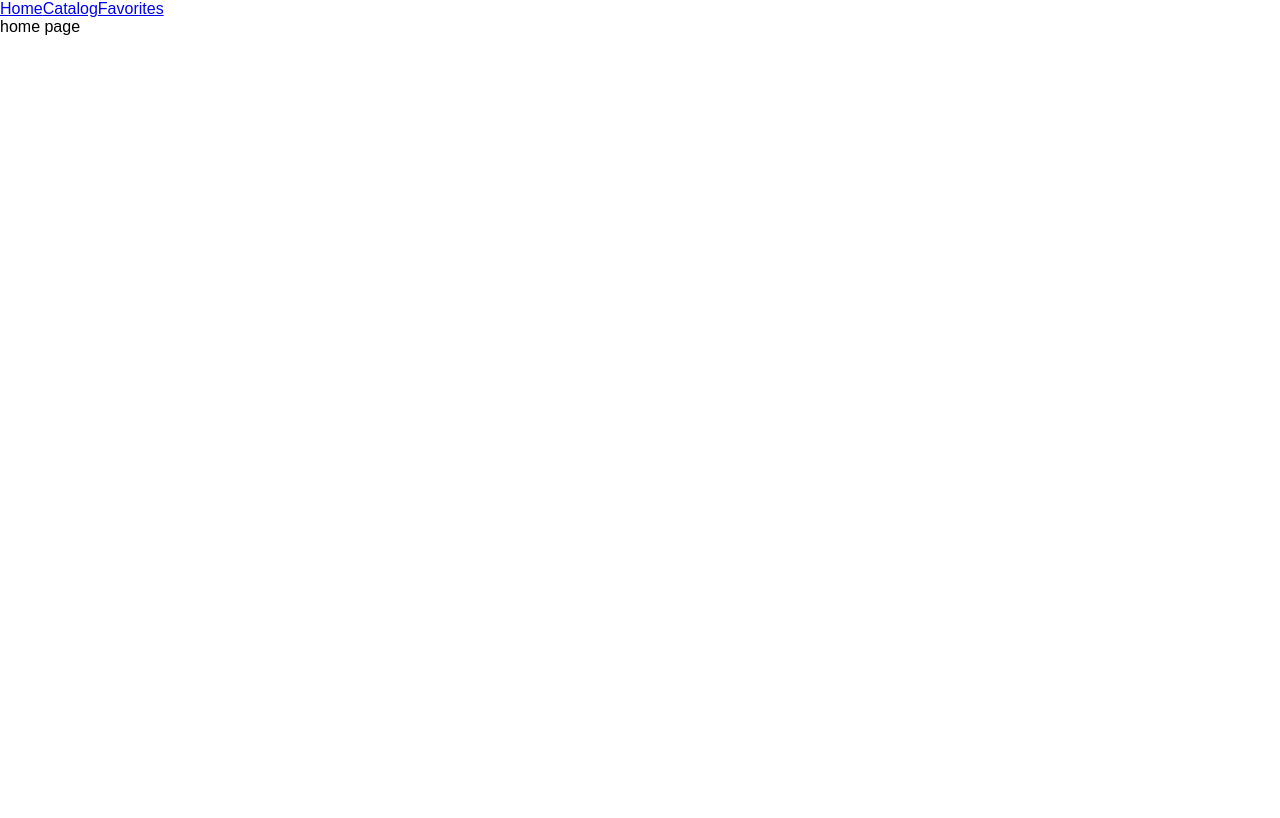
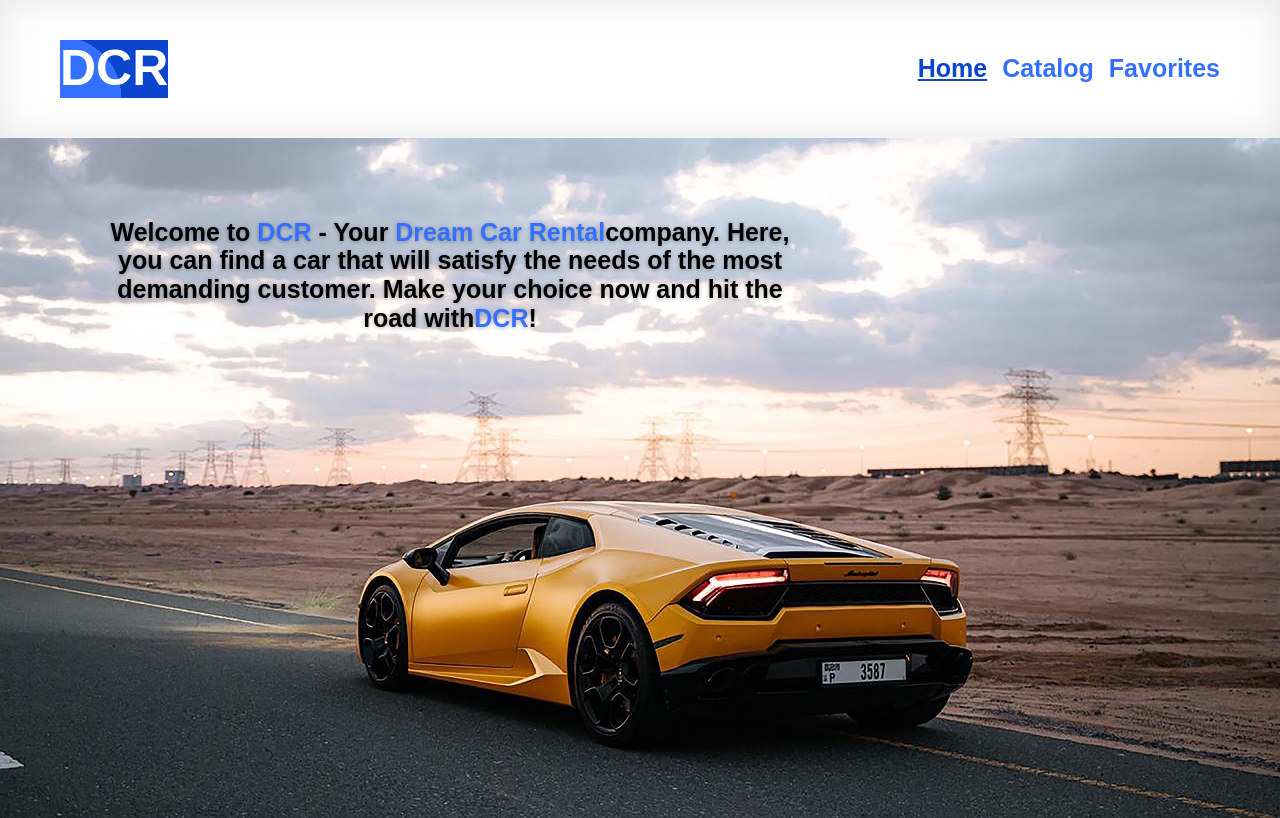
Before and after one commit to NikoNikoUA/AutoMarket, a React (Create React App) app in the folder my-app/: page / in a window 1280 px wide. Built offline with nearby package versions, Linux system fonts and the light colour scheme.

Commit message:
added homePage

```diff
--- a/my-app/src/Container.styled.js
+++ b/my-app/src/Container.styled.js
@@ -1,4 +1,38 @@
 import styled from "styled-components";
+
+// ====================== Home Page =======================
+
+export const Background = styled.section`
+  background-image: ${(props) => props.$url || "none"};
+  overflow: hidden;
+  background-position: center bottom;
+  background-repeat: no-repeat;
+  background-size: cover;
+  z-index: 10;
+  position: absolute;
+  width: 100%;
+  height: 85%;
+`;
+
+export const Text = styled.p`
+  position: absolute;
+  top: 80px;
+  left: 100px;
+  width: 700px;
+  color: black;
+  font-size: 25px;
+  font-weight: bold;
+  text-align: center;
+  text-shadow: 0 1px 4px rgba(0, 0, 0, 0.3);
+`;
+
+export const Span = styled.span`
+  color: ${(props) => props.theme.colors.mainColor};
+  font-size: 25px;
+  font-weight: bold;
+`;
+
+// =================== Catalog =========================
 
 export const Container = styled.div`
   min-width: 1440px;
@@ -14,6 +48,9 @@ export const ComponentsContainer = styled.div`
   justify-content: center;
   align-items: center;
 `;
+
+// =================== FAVORITE =======================
+
 export const FavCarsContainer = styled.ul`
   width: 1184px;
   display: flex;
--- a/my-app/src/GlobalStyles.js
+++ b/my-app/src/GlobalStyles.js
@@ -32,4 +32,8 @@ ul {
 img {
   display: block;
 }
+
+a{
+  text-decoration: none;
+}
 `;
--- a/my-app/src/components/Sharedlayout/SharedLayout.js
+++ b/my-app/src/components/Sharedlayout/SharedLayout.js
@@ -1,20 +1,26 @@
-import { NavLink, Outlet } from "react-router-dom";
+import { Outlet } from "react-router-dom";
 import { Suspense } from "react";
 import { Loader } from "../../../src/components/Loader/Loader";
+import { NavHeader, LogoText, Li, Ul, Link } from "./SharedLayout.styled";
 
 export const SharedLayout = () => {
   return (
     <section>
       <header>
-        <nav>
-          <ul>
-            <li>
-              <NavLink to="/">Home</NavLink>
-              <NavLink to="catalog">Catalog</NavLink>
-              <NavLink to="favorites">Favorites</NavLink>
-            </li>
-          </ul>
-        </nav>
+        <NavHeader>
+          <LogoText>DCR</LogoText>
+          <Ul>
+            <Li>
+              <Link to="/">Home</Link>
+            </Li>
+            <Li>
+              <Link to="catalog">Catalog</Link>
+            </Li>
+            <Li>
+              <Link to="favorites">Favorites</Link>
+            </Li>
+          </Ul>
+        </NavHeader>
       </header>
       <Suspense fallback={<Loader />}>
         <Outlet />
--- /dev/null
+++ b/my-app/src/components/Sharedlayout/SharedLayout.styled.js
@@ -0,0 +1,49 @@
+import styled from "styled-components";
+import { NavLink } from "react-router-dom";
+
+export const NavHeader = styled.nav`
+  display: flex;
+  justify-content: space-between;
+  align-items: center;
+  padding: 40px 60px;
+  box-shadow: 0 1px 4px rgba(0, 0, 0, 0.3),
+    -23px 0 20px -23px rgba(0, 0, 0, 0.6), 23px 0 20px -23px rgba(0, 0, 0, 0.6),
+    inset 0 0 40px rgba(0, 0, 0, 0.1);
+`;
+
+export const LogoText = styled.p`
+  font-size: 50px;
+  font-weight: bold;
+  background-image: radial-gradient(
+    circle at bottom left,
+    ${(props) => props.theme.colors.mainColor} 50%,
+    ${(props) => props.theme.colors.hoverColor} 50%
+  );
+  color: white;
+`;
+
+export const Ul = styled.ul`
+  display: flex;
+  justify-content: space-between;
+  align-items: center;
+  gap: 15px;
+`;
+
+export const Li = styled.li`
+  font-size: 25px;
+  text-decoration: none;
+  font-weight: bold;
+`;
+
+export const Link = styled(NavLink)`
+  color: ${(props) => props.theme.colors.mainColor};
+  transition: color 200ms ease-in-out;
+  &:hover {
+    color: ${(props) => props.theme.colors.hoverColor};
+  }
+
+  &.active {
+    text-decoration: underline;
+    color: ${(props) => props.theme.colors.hoverColor};
+  }
+`;
--- a/my-app/src/pages/Catalog.js
+++ b/my-app/src/pages/Catalog.js
@@ -11,8 +11,9 @@ import { Container, ComponentsContainer } from "../../src/Container.styled";
 import Filter from "../../src/components/Catalog/Filter/Filter";
 import { filterValue } from "../../src/redux/filter/filterSlice";
 import { useEffect, useState } from "react";
-import { fetchCars } from "../../src/redux/cars/operations";
+import { fetchCars, LIMIT } from "../../src/redux/cars/operations";
 import { LoadMore } from "../../src/components/LoadMore/LoadMore";
+// import { useSearchParams } from "react-router-dom";
 
 const Catalog = () => {
   const [loadMore, setLoadMore] = useState(false);
@@ -25,17 +26,24 @@ const Catalog = () => {
   const dispatch = useDispatch();
 
   useEffect(() => {
+    console.log("Fetching page:", page);
     dispatch(fetchCars(page));
-    // setLoadMore(page < 1);
   }, [dispatch, page]);
 
+  const totalNumberOfPages = Math.ceil(cars.length / LIMIT);
+  console.log("Total number of pages:", totalNumberOfPages);
+
   const clickLoadMore = () => {
-    setPage((prevState) => prevState + 1);
-    setLoadMore(true);
+    console.log("Click Load More. Current page:", page);
+    if (page < totalNumberOfPages) {
+      setLoadMore(true);
+      setPage(page + 1);
+    }
   };
 
   const onSubmit = (value) => {
     dispatch(filterValue(value));
+    setPage(1);
   };
 
   const visibleCarsMake =
@@ -49,7 +57,9 @@ const Catalog = () => {
       <ComponentsContainer>
         <Filter onSubmit={onSubmit} />
         <CarsList visibleCarsMake={visibleCarsMake} />
-        {loadMore && <LoadMore clickLoadMore={clickLoadMore} />}
+        {page < totalNumberOfPages && (
+          <LoadMore clickLoadMore={clickLoadMore} />
+        )}
       </ComponentsContainer>
     </Container>
   );
--- a/my-app/src/pages/HomePage.js
+++ b/my-app/src/pages/HomePage.js
@@ -1,10 +1,23 @@
-// import { Loader } from "../../src/components/Loader/Loader";
+import { useSelector } from "react-redux";
+import { Loader } from "../../src/components/Loader/Loader";
+import { selectError, selectIsLoading } from "../redux/selectors";
+import { Background, Text, Span } from "../../src/Container.styled";
+import pic from "../../src/car-gdd62e2388_1280.jpg";
 
 const HomePage = () => {
+  const isLoading = useSelector(selectIsLoading);
+  const error = useSelector(selectError);
   return (
-    <>
-      <div>home page</div>
-    </>
+    <Background $url={pic && `url(${pic})`}>
+      {isLoading && !error && <Loader />}
+
+      <Text>
+        Welcome to <Span>DCR</Span> - Your <Span>Dream Car Rental</Span>
+        company. Here, you can find a car that will satisfy the needs of the
+        most demanding customer. Make your choice now and hit the road with
+        <Span>DCR</Span>!
+      </Text>
+    </Background>
   );
 };
 
--- a/my-app/src/redux/cars/operations.js
+++ b/my-app/src/redux/cars/operations.js
@@ -1,13 +1,21 @@
 import axios from "axios";
 import { createAsyncThunk } from "@reduxjs/toolkit";
 
-axios.defaults.baseURL = "https://654b74915b38a59f28ef1985.mockapi.io/api";
+axios.defaults.baseURL = "https://654b74915b38a59f28ef1985.mockapi.io";
+
+export const LIMIT = 12;
 
 export const fetchCars = createAsyncThunk(
   "cars/fetchCars",
-  async (_, thunkAPI, page = 1, limit = 12) => {
+  async (
+    _,
+    thunkAPI,
+    params = {
+      page: 1,
+    }
+  ) => {
     try {
-      const response = await axios.get(`/cars?page=${page}&limit=${limit}`);
+      const response = await axios.get(`/cars?${params}&${LIMIT}`);
 
       return response.data;
     } catch (error) {
```
Also changed, not shown: my-app/src/car-gdd62e2388_1280.jpg (added).
